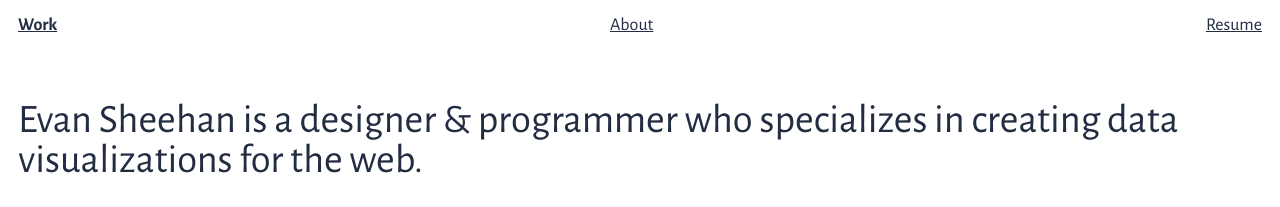
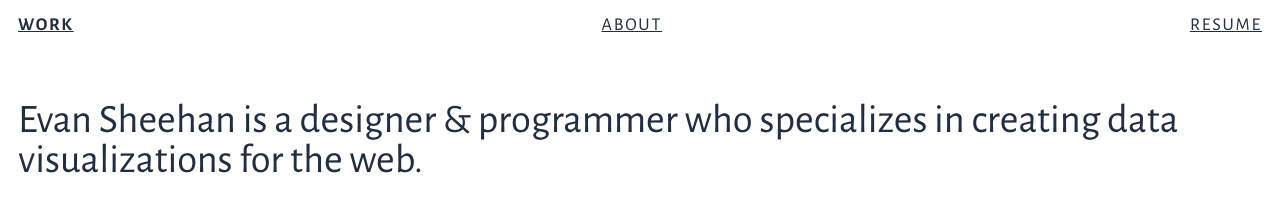
Before and after one commit to darthmall/darthmall.github.io, a Jekyll site: the page built from index.html, in a window 1280 px wide. Shown: the top 207 px of the page. Built offline with Jekyll 4.4.1, drawn with Linux system fonts in a browser that asks for light colours; nearby versions of some CDN libraries.

Commit message:
Make the navigation links all upper case

```diff
--- a/_sass/nav.sass
+++ b/_sass/nav.sass
@@ -9,6 +9,8 @@ nav
 
   a
     color: inherit
+    text-transform: uppercase
+    letter-spacing: 0.1em
 
     &:visited
       color: inherit
```
